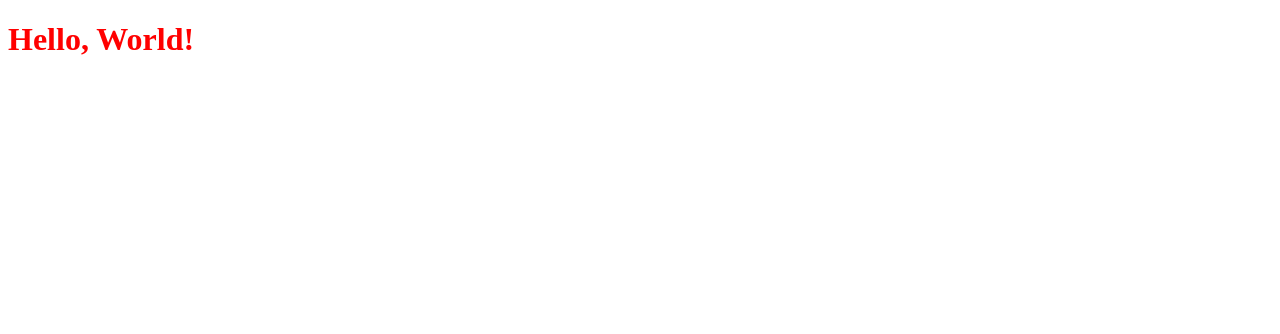
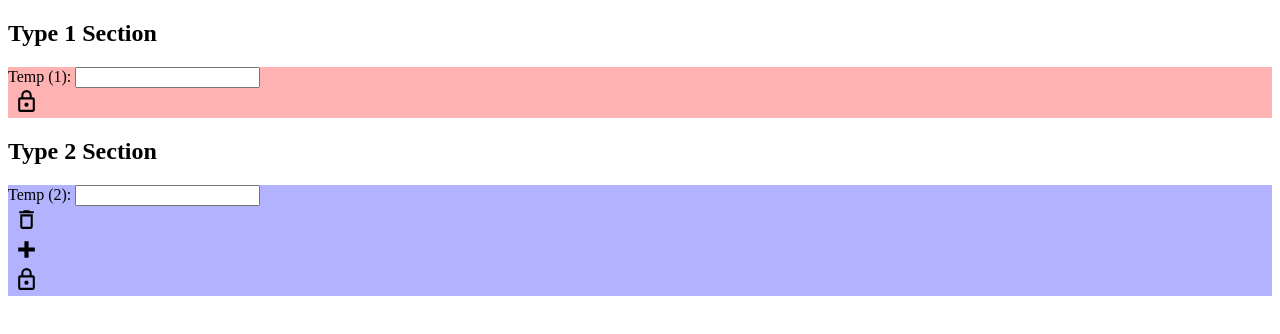
Before and after one commit to tlupien-personal/odin-cv-application, a React (Vite) app: page / in a window 1280 px wide. Shown: the top 334 px of the page. Built offline with nearby package versions, Linux system fonts and the light colour scheme.

Commit message:
Do proof of concept part 1
See if design will work with wrappers based on render props and
multiple types for the final form / display component. Seems promising
so far, considering replacing render props with context tho, will
read the docs and test it out next.

```diff
--- /dev/null
+++ b/src/components/Container.jsx
@@ -0,0 +1,10 @@
+const Container = function ({ heading, className, children }) {
+  return (
+    <div className="container">
+      <h2>{heading}</h2>
+      <div className={className}>{children}</div>
+    </div>
+  );
+};
+
+export default Container;
--- /dev/null
+++ b/src/components/Expandable.jsx
@@ -0,0 +1,29 @@
+import { useState } from "react";
+import IconButton from "./IconButton";
+
+const Expandable = function ({ isLocked, leafType, renderItem }) {
+  const [items, setItems] = useState([crypto.randomUUID()]);
+
+  const addItem = function () {
+    setItems([...items, crypto.randomUUID()]);
+  };
+
+  return (
+    <div>
+      {items.map((item) => (
+        <div key={item}>
+          {renderItem(leafType, isLocked)}
+          {!isLocked && (
+            <IconButton
+              iconName="delete"
+              handleClick={() => setItems(items.filter((i) => i !== item))}
+            />
+          )}
+        </div>
+      ))}
+      {!isLocked && <IconButton iconName="add" handleClick={() => addItem()} />}
+    </div>
+  );
+};
+
+export default Expandable;
--- /dev/null
+++ b/src/components/FormDisplay.jsx
@@ -0,0 +1,80 @@
+import { useState } from "react";
+
+const TestType1 = function ({ isLocked, data, handleChange }) {
+  if (isLocked) {
+    return (
+      <div>
+        <p>data (1): {data}</p>
+      </div>
+    );
+  } else {
+    return (
+      <form>
+        <label htmlFor="temp">Temp (1): </label>
+        <input
+          type="text"
+          name="temp"
+          id="temp"
+          value={data}
+          onChange={handleChange}
+        ></input>
+      </form>
+    );
+  }
+};
+const TestType2 = function ({ isLocked, data, handleChange }) {
+  if (isLocked) {
+    return (
+      <div>
+        <p>data (2): {data}</p>
+      </div>
+    );
+  } else {
+    return (
+      <form>
+        <label htmlFor="temp">Temp (2): </label>
+        <input
+          type="text"
+          name="temp"
+          id="temp"
+          value={data}
+          onChange={handleChange}
+        ></input>
+      </form>
+    );
+  }
+};
+
+const FormDisplay = function ({ leafType, isLocked }) {
+  const [data, setData] = useState("");
+  // at some point, this will be an object, and each
+  // field will get a version of handleChange that directs
+  // it to the appropriate key
+
+  const handleChange = function (e) {
+    setData(e.target.value);
+  };
+
+  switch (leafType) {
+    case "1":
+      return (
+        <TestType1
+          isLocked={isLocked}
+          data={data}
+          handleChange={handleChange}
+        />
+      );
+    case "2":
+      return (
+        <TestType2
+          isLocked={isLocked}
+          data={data}
+          handleChange={handleChange}
+        />
+      );
+    default:
+      return null;
+  }
+};
+
+export default FormDisplay;
--- /dev/null
+++ b/src/components/IconButton.jsx
@@ -0,0 +1,32 @@
+const ICONS = {
+  unlock: (
+    <svg xmlns="http://www.w3.org/2000/svg" viewBox="0 0 24 24">
+      <title>lock-open-variant-outline</title>
+      <path d="M10 13C11.1 13 12 13.89 12 15C12 16.11 11.11 17 10 17S8 16.11 8 15 8.9 13 10 13M18 1C15.24 1 13 3.24 13 6V8H4C2.9 8 2 8.9 2 10V20C2 21.1 2.9 22 4 22H16C17.1 22 18 21.1 18 20V10C18 8.9 17.1 8 16 8H15V6C15 4.34 16.34 3 18 3S21 4.34 21 6V8H23V6C23 3.24 20.76 1 18 1M16 10V20H4V10H16Z" />
+    </svg>
+  ),
+  lock: (
+    <svg xmlns="http://www.w3.org/2000/svg" viewBox="0 0 24 24">
+      <title>lock-outline</title>
+      <path d="M12,17C10.89,17 10,16.1 10,15C10,13.89 10.89,13 12,13A2,2 0 0,1 14,15A2,2 0 0,1 12,17M18,20V10H6V20H18M18,8A2,2 0 0,1 20,10V20A2,2 0 0,1 18,22H6C4.89,22 4,21.1 4,20V10C4,8.89 4.89,8 6,8H7V6A5,5 0 0,1 12,1A5,5 0 0,1 17,6V8H18M12,3A3,3 0 0,0 9,6V8H15V6A3,3 0 0,0 12,3Z" />
+    </svg>
+  ),
+  delete: (
+    <svg xmlns="http://www.w3.org/2000/svg" viewBox="0 0 24 24">
+      <title>delete-outline</title>
+      <path d="M6,19A2,2 0 0,0 8,21H16A2,2 0 0,0 18,19V7H6V19M8,9H16V19H8V9M15.5,4L14.5,3H9.5L8.5,4H5V6H19V4H15.5Z" />
+    </svg>
+  ),
+  add: (
+    <svg xmlns="http://www.w3.org/2000/svg" viewBox="0 0 24 24">
+      <title>plus-thick</title>
+      <path d="M20 14H14V20H10V14H4V10H10V4H14V10H20V14Z" />
+    </svg>
+  ),
+};
+
+const IconButton = function ({ iconName, handleClick }) {
+  return <button onClick={handleClick}>{ICONS[iconName]}</button>;
+};
+
+export default IconButton;
--- /dev/null
+++ b/src/components/Lockable.jsx
@@ -0,0 +1,21 @@
+import { useState } from "react";
+import IconButton from "./IconButton";
+
+const Lockable = function ({ leafType, renderItem }) {
+  const [isLocked, setIsLocked] = useState(false);
+
+  return (
+    <div>
+      {renderItem(leafType, isLocked)}
+      <IconButton
+        iconName={isLocked ? "unlock" : "lock"}
+        handleClick={(e) => {
+          e.preventDefault();
+          setIsLocked(!isLocked);
+        }}
+      />
+    </div>
+  );
+};
+
+export default Lockable;
--- /dev/null
+++ b/src/components/Resume.jsx
@@ -0,0 +1,31 @@
+import Container from "./Container";
+import Expandable from "./Expandable.jsx";
+import FormDisplay from "./FormDisplay";
+import Lockable from "./Lockable.jsx";
+
+const Resume = function () {
+  const renderLeaf = (leafType, isLocked) => (
+    <FormDisplay leafType={leafType} isLocked={isLocked} />
+  );
+  return (
+    <>
+      <Container className="red" heading="Type 1 Section">
+        <Lockable leafType="1" renderItem={renderLeaf} />
+      </Container>
+      <Container className="blue" heading="Type 2 Section">
+        <Lockable
+          leafType="2"
+          renderItem={(leafType, isLocked) => (
+            <Expandable
+              leafType={leafType}
+              isLocked={isLocked}
+              renderItem={renderLeaf}
+            />
+          )}
+        />
+      </Container>
+    </>
+  );
+};
+
+export default Resume;
--- a/src/index.css
+++ b/src/index.css
@@ -1,3 +1,15 @@
-h1 {
-  color: red;
+.red {
+  background-color: rgba(255 0 0 / 30%);
 }
+.blue {
+  background-color: rgba(0 0 255 / 30%);
+}
+/* Move Me! */
+button {
+  background-color: transparent;
+  border: none;
+}
+svg {
+  width: 25px;
+  height: 25px;
+}
--- a/src/main.jsx
+++ b/src/main.jsx
@@ -1,9 +1,10 @@
-import { StrictMode } from 'react'
-import { createRoot } from 'react-dom/client'
-import './index.css'
+import { StrictMode } from "react";
+import { createRoot } from "react-dom/client";
+import "./index.css";
+import Resume from "./components/Resume";
 
-createRoot(document.getElementById('root')).render(
+createRoot(document.getElementById("root")).render(
   <StrictMode>
-    <h1>Hello, World!</h1>
+    <Resume />
   </StrictMode>,
-)
+);
```
Also changed, not shown: 1 other file (tests, documents, lock files or other folders).
